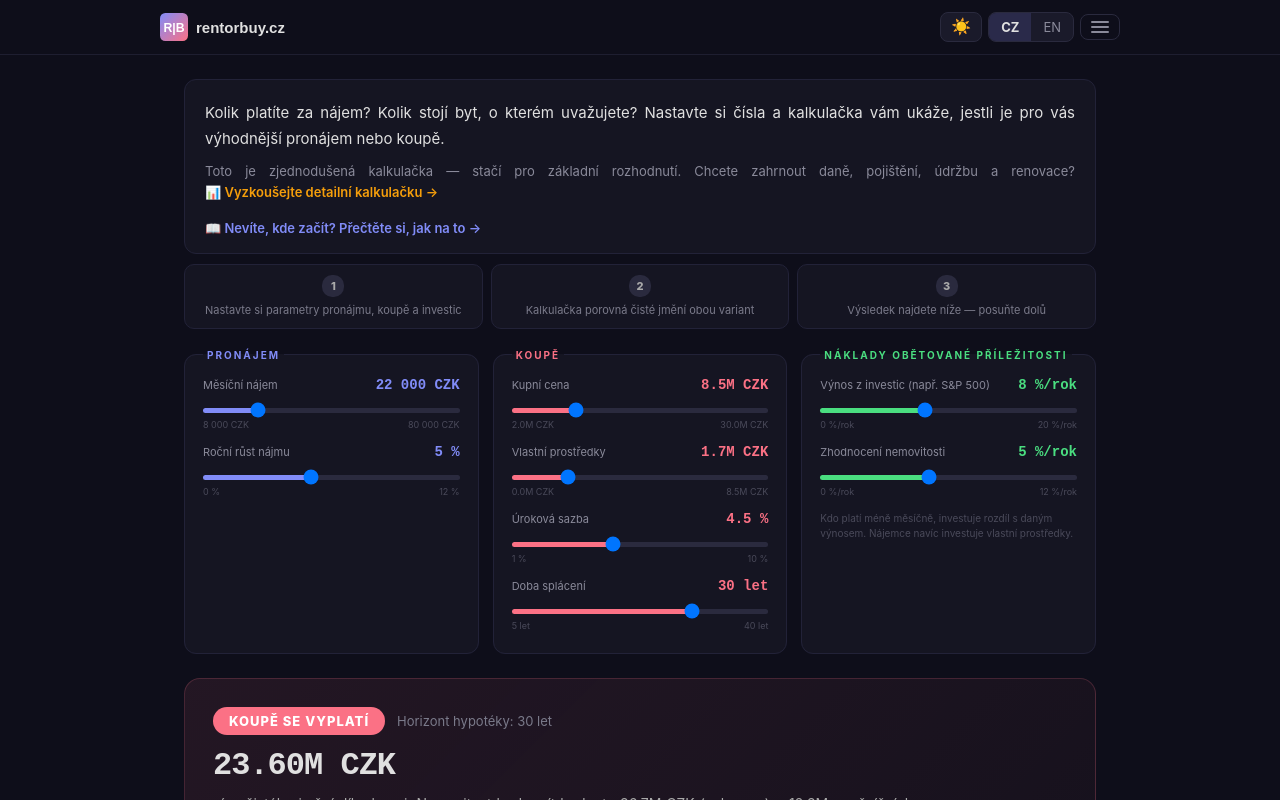
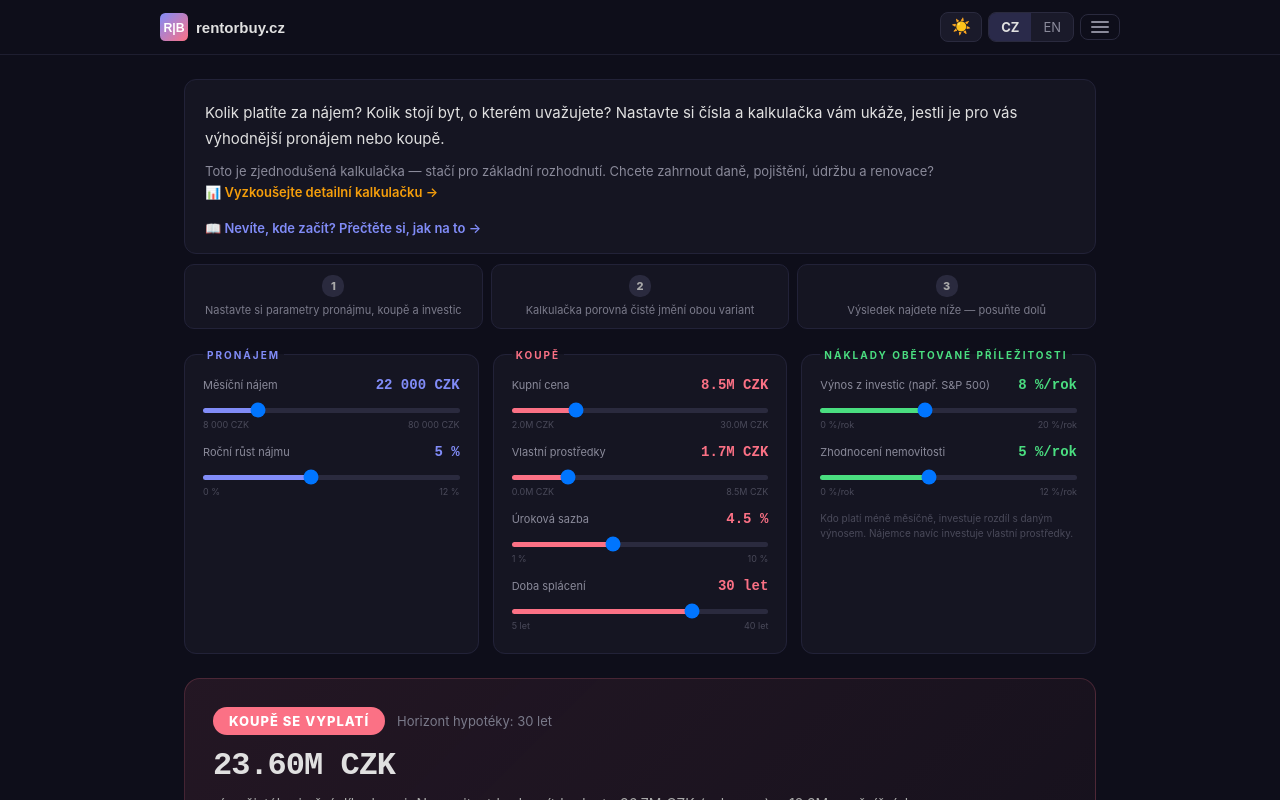
Before and after one commit to jd-dvoriak/rentorbuy, a React (Vite) app: page / in a window 1280 px wide. Shown: the top 800 px of the page. Built offline with nearby package versions, Linux system fonts and the light colour scheme.

Commit message:
Change text alignemnt above calculators from justify to align to left

```diff
--- a/src/App.jsx
+++ b/src/App.jsx
@@ -936,8 +936,8 @@ function CalcPage({ t, track, onGoLearn, onGoAbout, onGoPro }) {
         {/* Intro */}
         <div style={{ marginBottom: 20 }}>
           <div style={{ background: C.card, border: `1px solid ${C.border}`, borderRadius: 12, padding: "20px 20px 16px" }}>
-            <p style={{ fontSize: 15, color: C.txt, lineHeight: 1.7, margin: "0 0 10px", textAlign: "justify" }}>{t.intro}</p>
-            <p style={{ fontSize: 13, color: C.dim, lineHeight: 1.6, margin: "0 0 14px", textAlign: "justify" }}>{t.introNote} <button onClick={onGoPro} style={{ background: "none", border: "none", color: C.other, fontSize: 13, fontWeight: 600, cursor: "pointer", fontFamily: "inherit", padding: 0 }}>📊 {t.introProLink} →</button></p>
+            <p style={{ fontSize: 15, color: C.txt, lineHeight: 1.7, margin: "0 0 10px" }}>{t.intro}</p>
+            <p style={{ fontSize: 13, color: C.dim, lineHeight: 1.6, margin: "0 0 14px" }}>{t.introNote} <button onClick={onGoPro} style={{ background: "none", border: "none", color: C.other, fontSize: 13, fontWeight: 600, cursor: "pointer", fontFamily: "inherit", padding: 0 }}>📊 {t.introProLink} →</button></p>
             <button onClick={onGoLearn} style={{
               background: "none", border: "none", color: C.rent, fontSize: 13, fontWeight: 600,
               cursor: "pointer", fontFamily: "inherit", padding: 0, textAlign: "left",
@@ -1214,7 +1214,7 @@ function ProCalcPage({ t, track, onGoCalc, onGoLearn, onGoLearnPro }) {
         {/* ── INTRO ── */}
         <div style={{ marginBottom: 20 }}>
           <div style={{ background: C.card, border: `1px solid ${C.border}`, borderRadius: 12, padding: "20px 20px 16px" }}>
-            <p style={{ fontSize: 15, color: C.txt, lineHeight: 1.7, margin: "0 0 14px", textAlign: "justify" }}>{t.proIntro}</p>
+            <p style={{ fontSize: 15, color: C.txt, lineHeight: 1.7, margin: "0 0 14px" }}>{t.proIntro}</p>
             <div style={{ display: "flex", gap: 16, flexWrap: "wrap" }}>
               <button onClick={onGoCalc} style={{ background: "none", border: "none", color: C.rent, fontSize: 13, fontWeight: 600, cursor: "pointer", fontFamily: "inherit", padding: 0, textAlign: "left" }}>
                 🧮 {t.proLinkBasic} →
```
